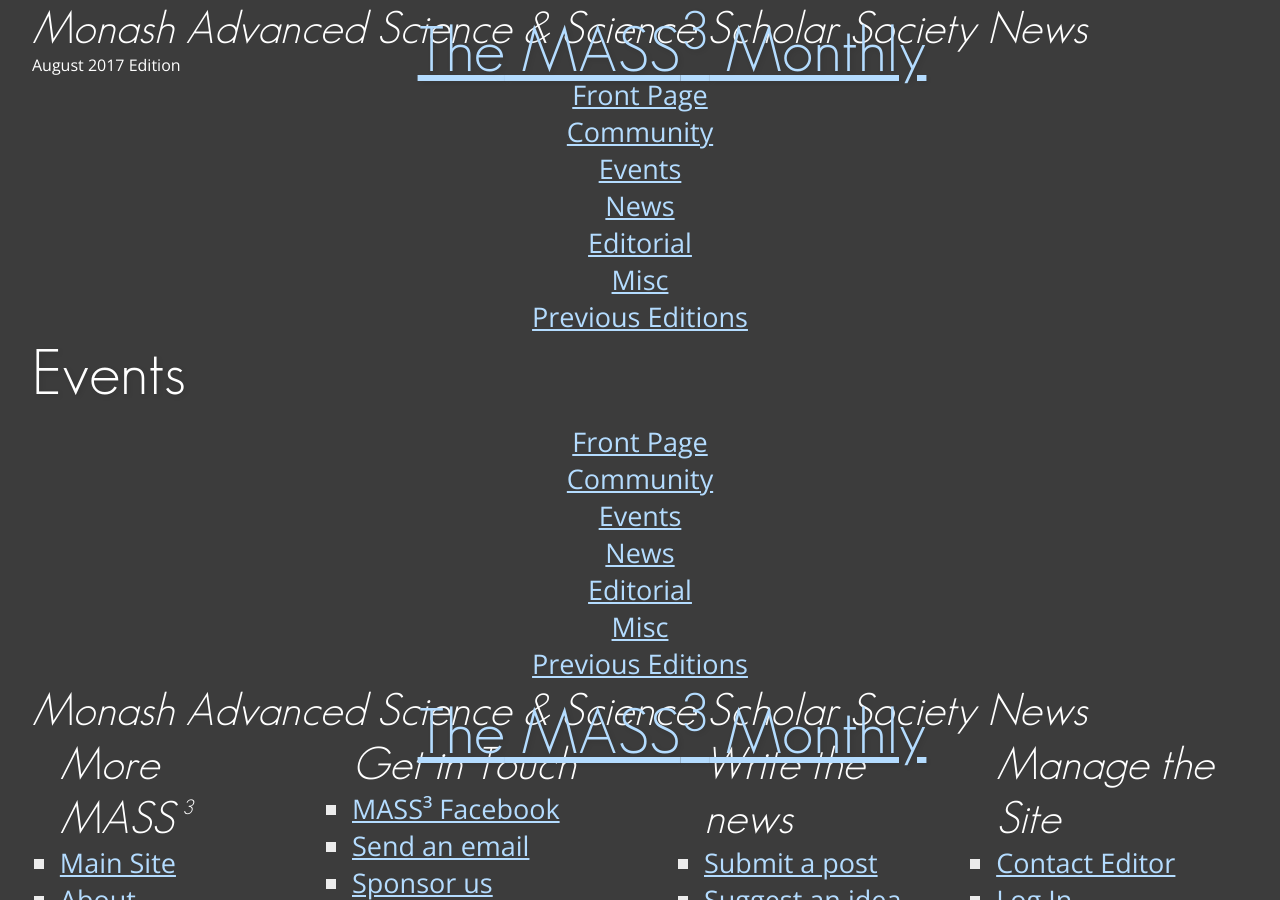
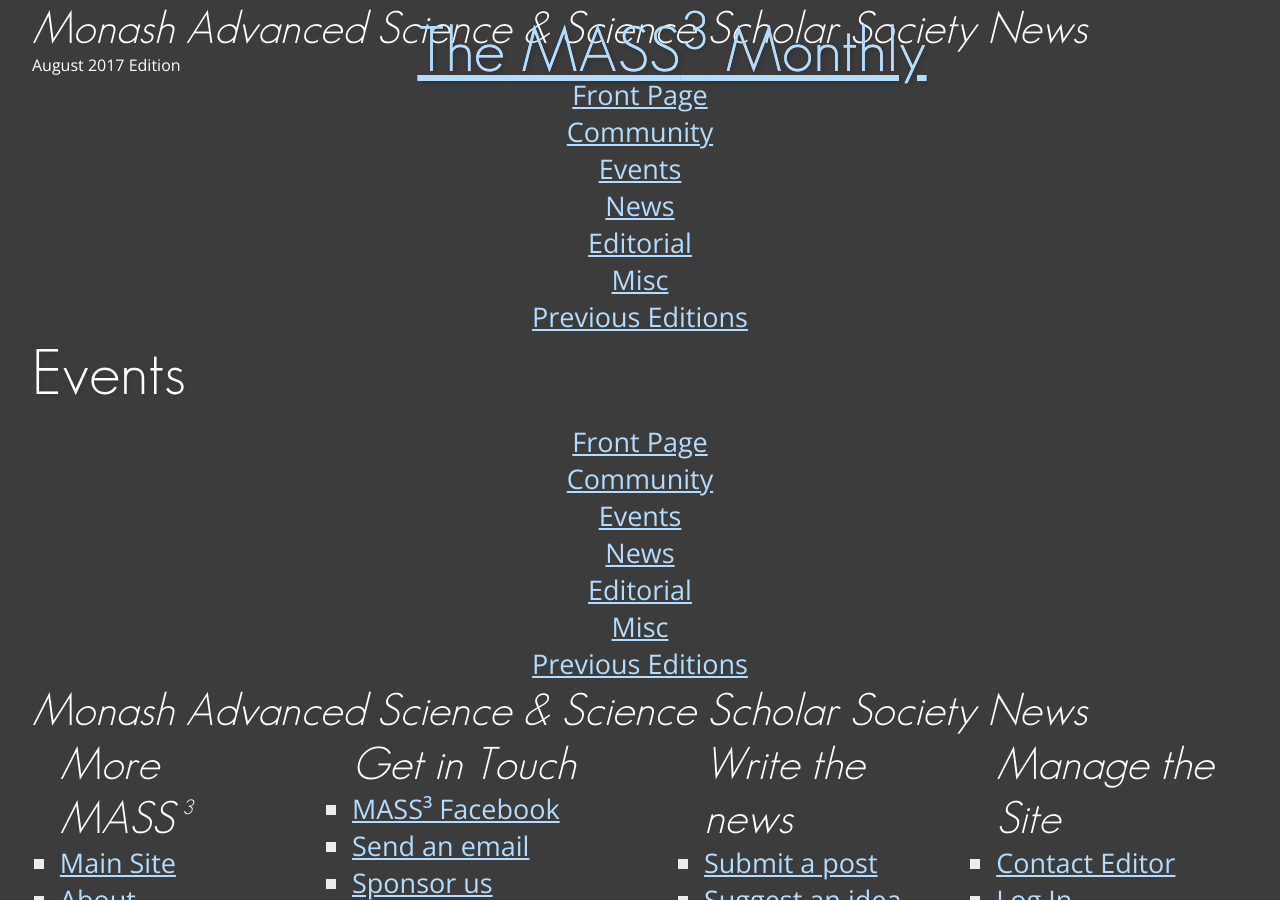
Before and after one commit to masscubed/masscubed.com, a Jekyll site: the page built from monthly/events/index.markdown, in a window 1280 px wide. Built offline with Jekyll 4.4.1, drawn with Linux system fonts in a browser that asks for light colours.

Commit message:
Logo top attribute

```diff
--- a/assets/style.css
+++ b/assets/style.css
@@ -91,7 +91,7 @@
   display: block;
 }
 .logo{
-  /* top: 0; */
+  top: 0;
   width: 100%;
   /* height: 60%; */
   position: absolute;
```
